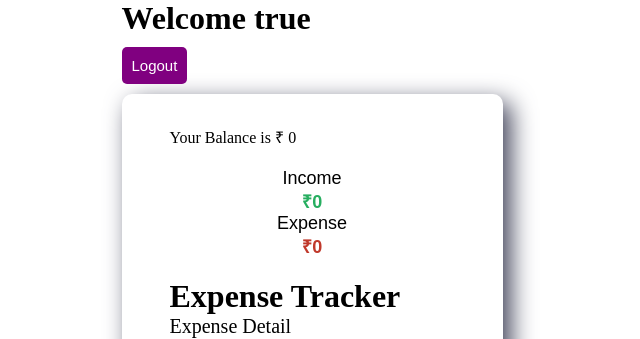
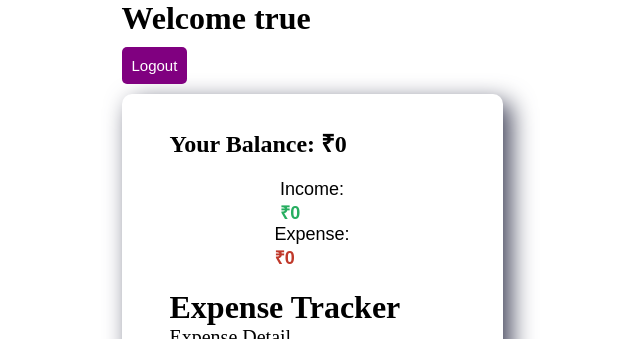
Before and after one commit to ParthKasliwal/Expense-manager, a React (Create React App) app in the folder frontend/: page /home in a window 1280 px wide. Shown: the top 339 px of the page, without its empty margins (328-968 px from the left). Built offline with nearby package versions, Linux system fonts and the light colour scheme; no server answers; sample sign-in values are in the browser's storage.

Commit message:
Update ExpenseDetails.js

```diff
--- a/frontend/src/pages/ExpenseDetails.js
+++ b/frontend/src/pages/ExpenseDetails.js
@@ -1,20 +1,21 @@
-import React from 'react'
+import React from 'react';
 
 function ExpenseDetails({ incomeAmt, expenseAmt }) {
     return (
-        <div>
-            <div>
-                Your Balance is ₹ {incomeAmt - expenseAmt}
-            </div>
+        <div className="details-container"> {/* Correct class name */}
+            <h2>Your Balance: ₹{incomeAmt - expenseAmt}</h2>
+
             {/* Show Income & Expense amount */}
             <div className="amounts-container">
-                Income
-                <span className="income-amount">₹{incomeAmt}</span>
-                Expense
-                <span className="expense-amount">₹{expenseAmt}</span>
+                <div className="income-box">
+                    Income: <span className="income-amount">₹{incomeAmt}</span>
+                </div>
+                <div className="expense-box">
+                    Expense: <span className="expense-amount">₹{expenseAmt}</span>
+                </div>
             </div>
         </div>
-    )
+    );
 }
 
-export default ExpenseDetails
+export default ExpenseDetails;
```
